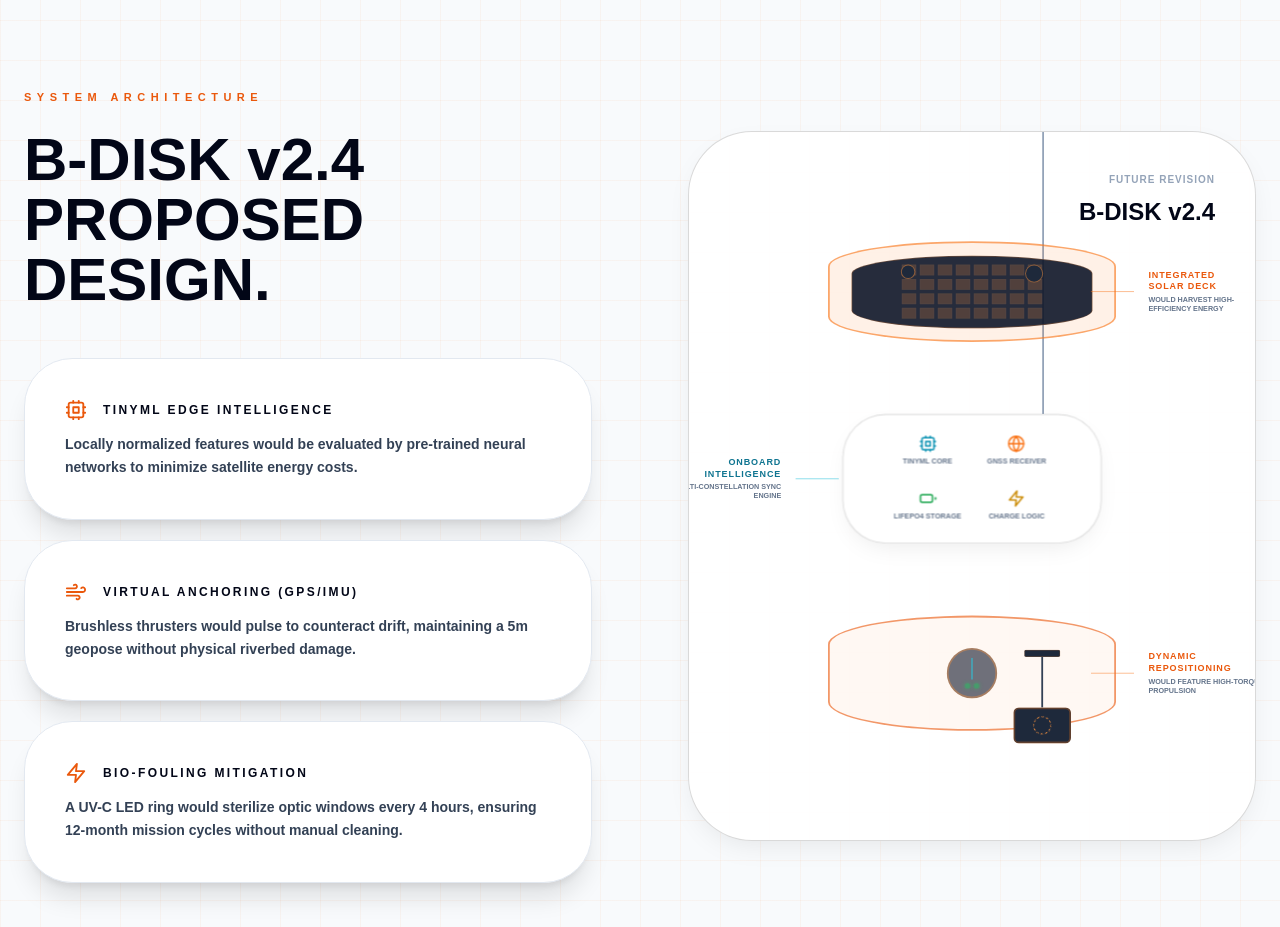
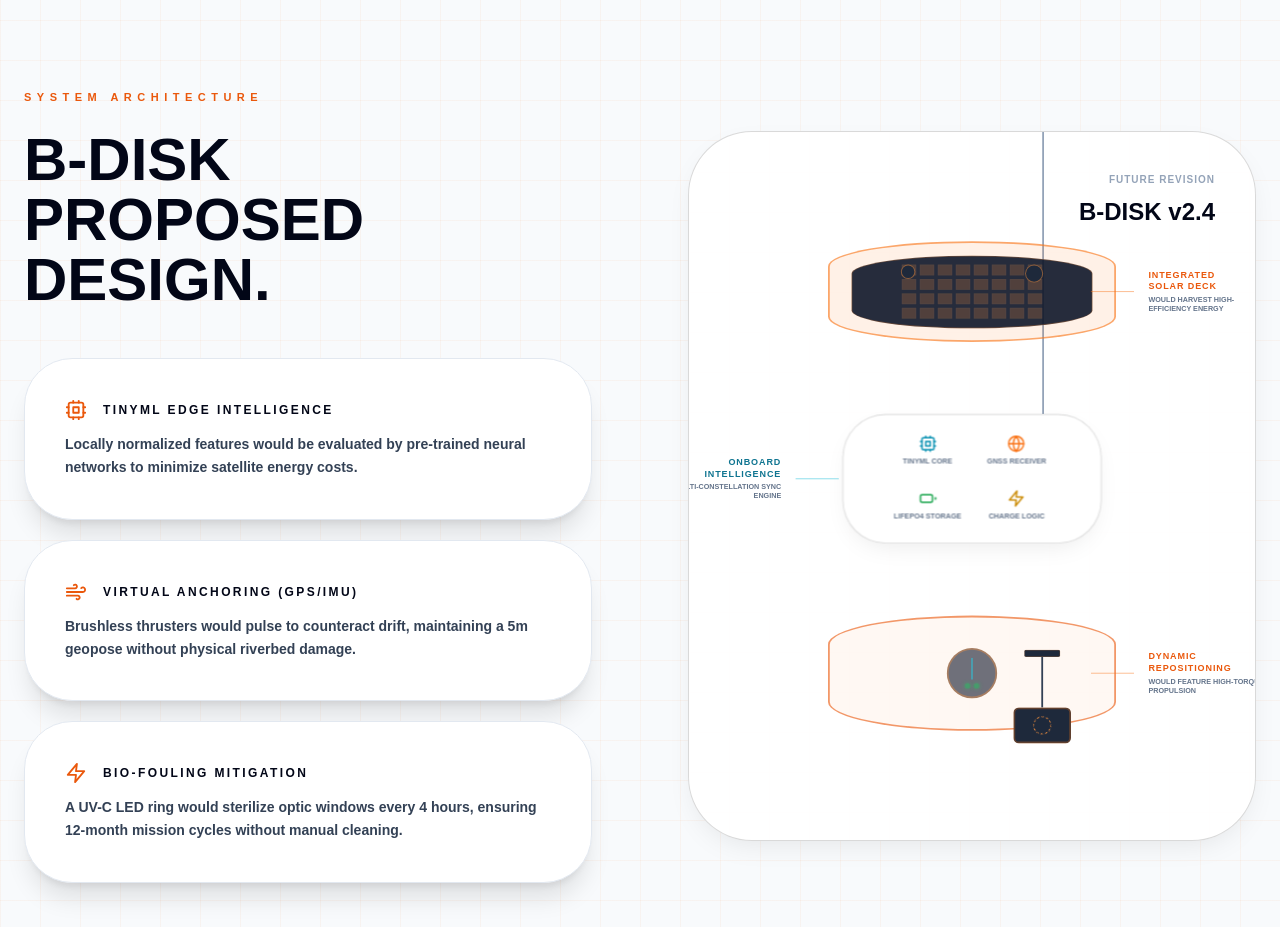
Before and after one commit to keanekomp-debug/anbbot, a React (Vite) app: page / in a window 1280 px wide. Shown: the part 2180-3107 px from the top of the page. Built offline with nearby package versions, Linux system fonts and the light colour scheme.

Commit message:
Update App.tsx

```diff
--- a/App.tsx
+++ b/App.tsx
@@ -323,7 +323,7 @@ const App = () => {
           <div className="space-y-12">
             <div className="space-y-6">
               <h2 className="text-[11px] font-black text-orange-600 uppercase tracking-[0.5em]">System Architecture</h2>
-              <h3 className={`text-5xl md:text-6xl font-black leading-none ${isDark ? 'text-white' : 'text-slate-950'}`}>B-DISK v2.4<br />PROPOSED DESIGN.</h3>
+              <h3 className={`text-5xl md:text-6xl font-black leading-none ${isDark ? 'text-white' : 'text-slate-950'}`}>B-DISK <br />PROPOSED DESIGN.</h3>
             </div>
 
             <div className="flex flex-col gap-5">
```
